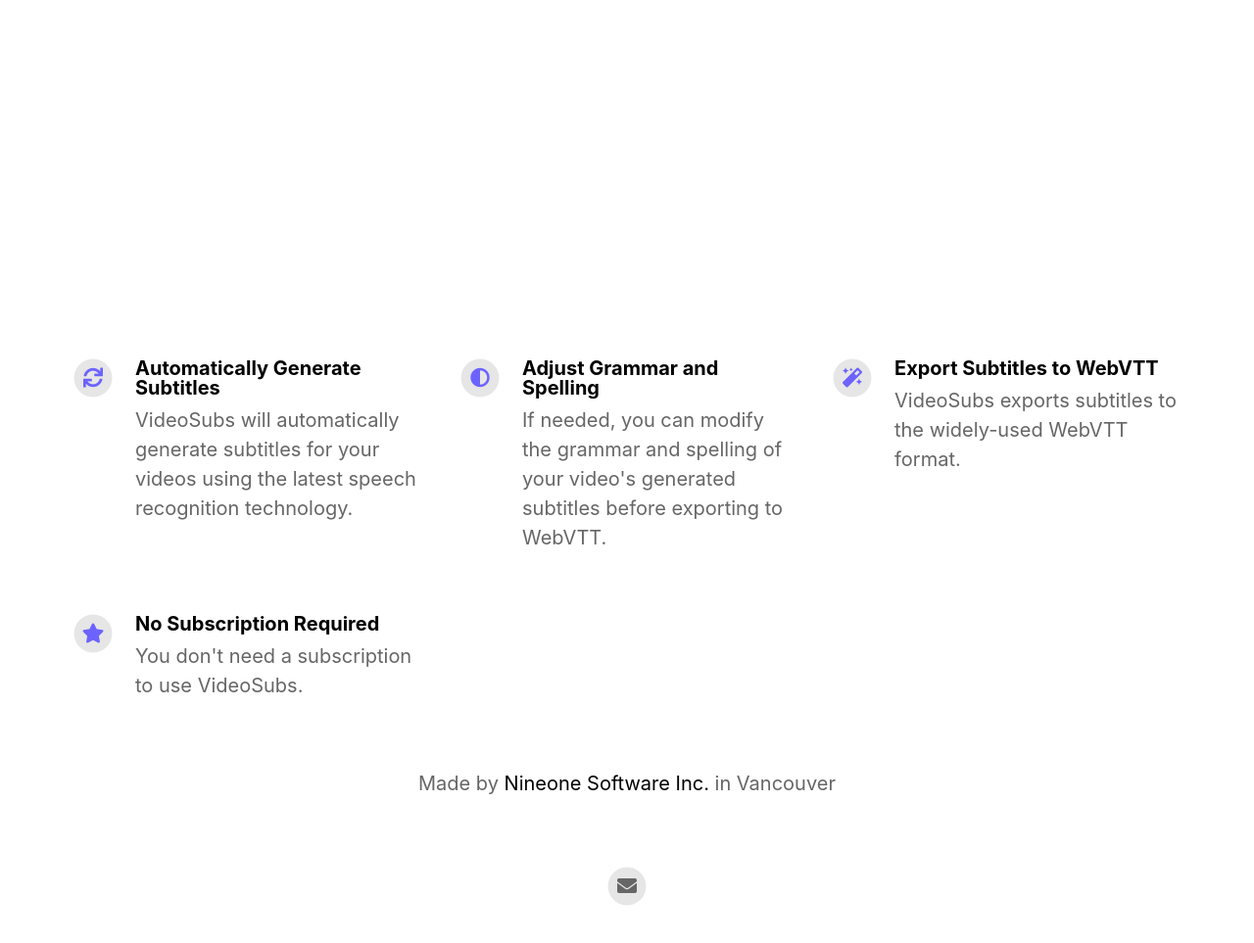
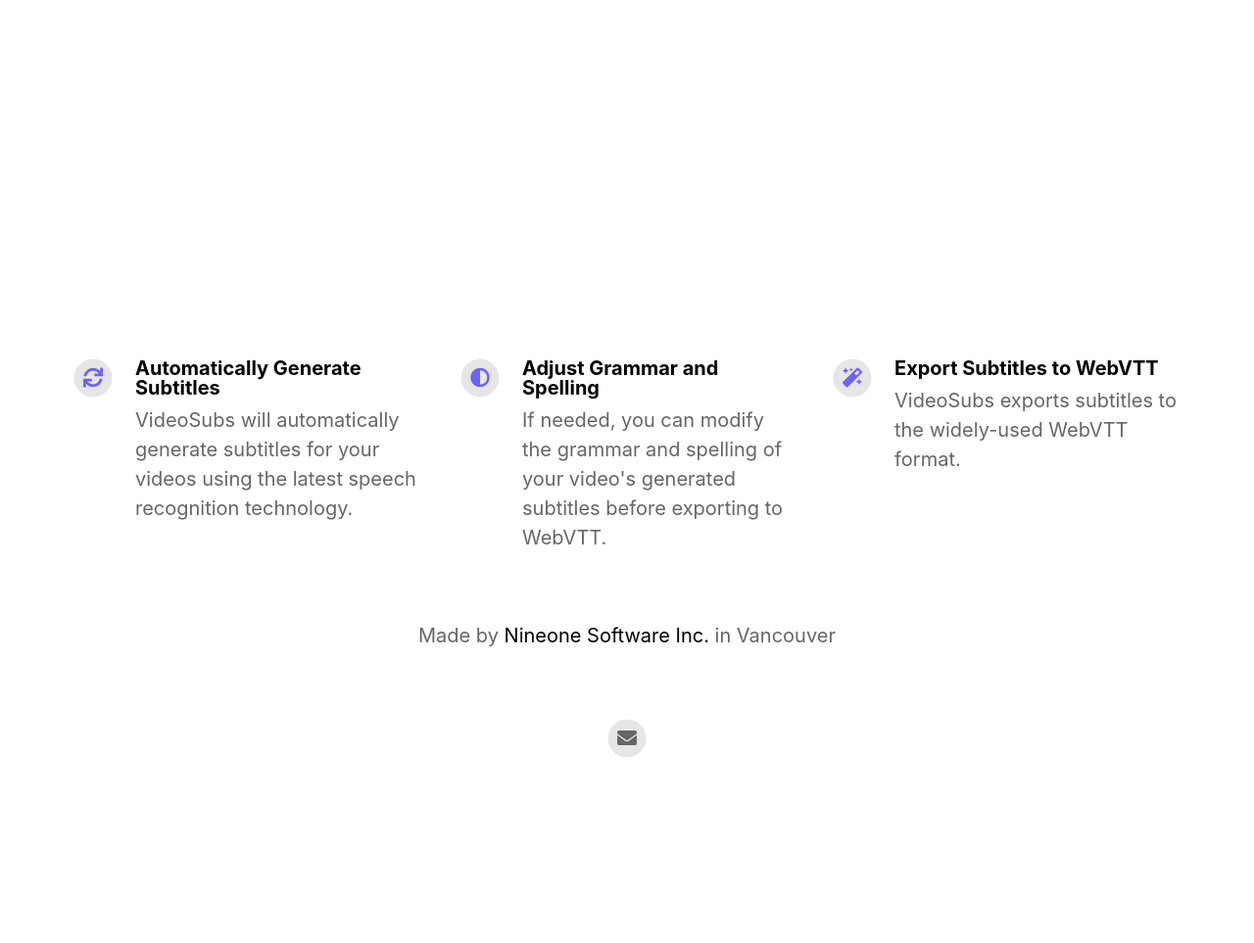
Before and after one commit to NineoneSoftware/videosubs-landing-page, a Jekyll site: the page built from index.html, in a window 1280 px wide, cut to the strip 718-1803 px from the top of the page. Shown: the top 963 px of the strip at 98% size. Built offline with Jekyll 4.4.1, drawn with Linux system fonts in a browser that asks for light colours; nearby versions of some CDN libraries; after the commit the page ends 1652 px from its top, so only the background shows below that.

Commit message:
change grid layout

```diff
--- a/_config.yml
+++ b/_config.yml
@@ -45,9 +45,6 @@ features                                  :
     description                           : VideoSubs exports subtitles to the widely-used WebVTT format.
     fontawesome_icon_name                 : magic
 
-  - title                                 : No Subscription Required
-    description                           : You don't need a subscription to use VideoSubs.
-    fontawesome_icon_name                 : star
 
 
 # Theme Settings
--- a/_sass/layout.scss
+++ b/_sass/layout.scss
@@ -243,7 +243,7 @@ nav > ul li a:active {
 // App Title, Price, Description and Links
 
 .appInfo {
-	grid-area: i;
+	grid-area: h;
 	display: flex;
 	flex-wrap: wrap;
 	padding-top: 140px;
```
